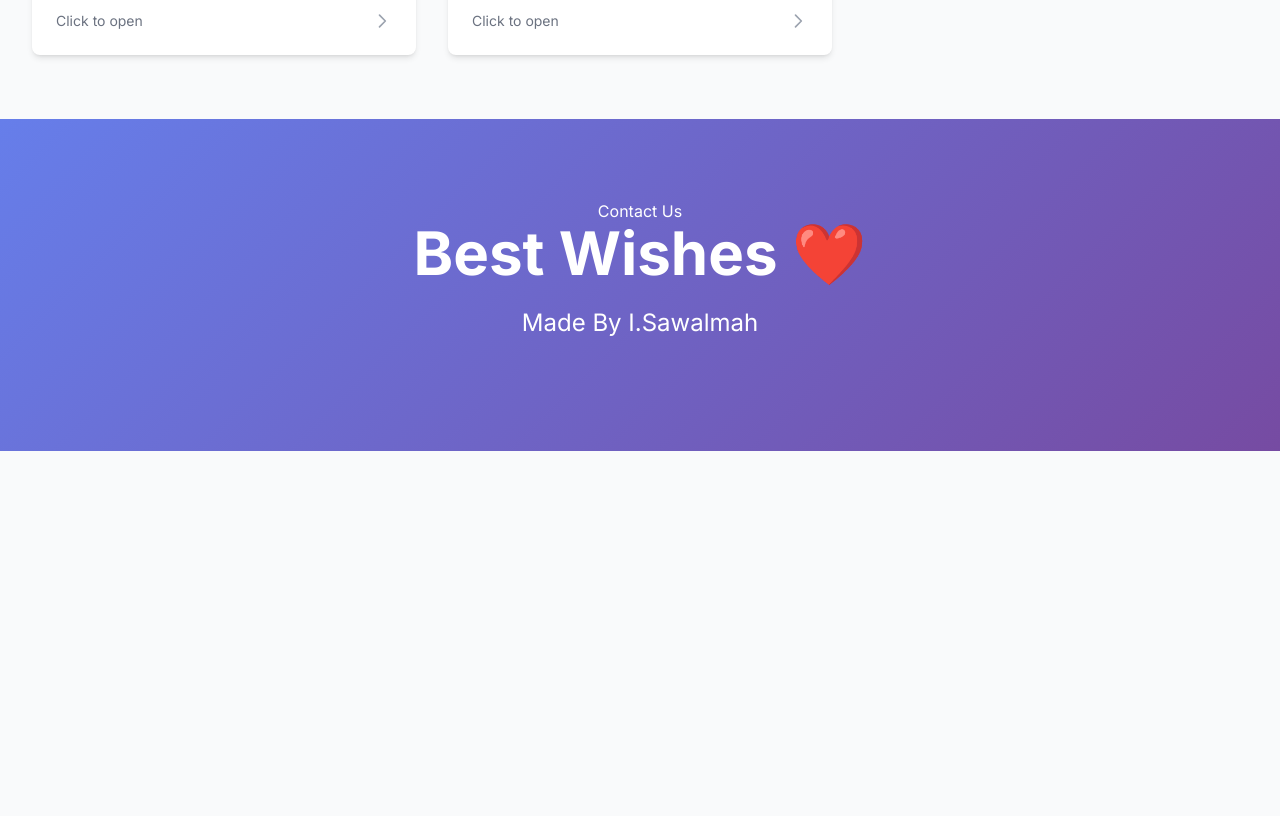
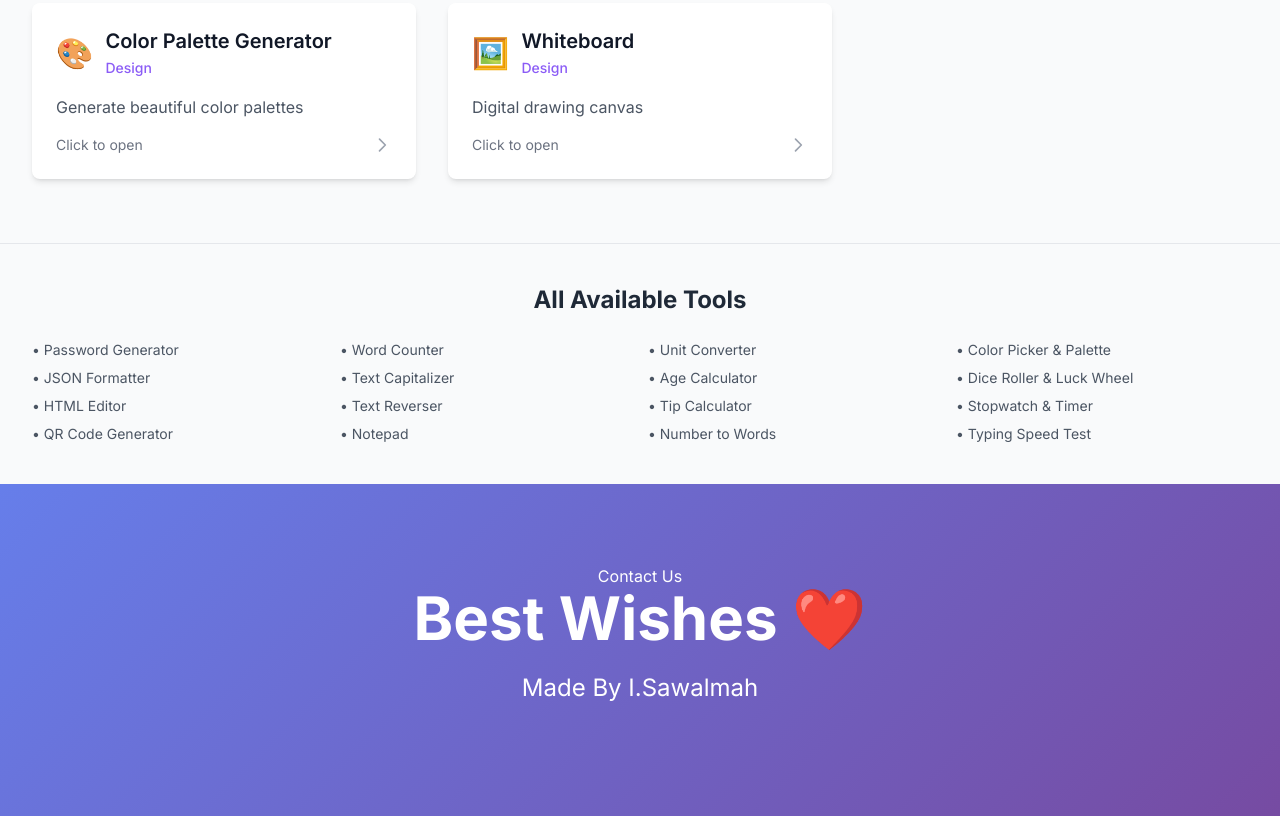
Before and after one commit to ibrahimmassed/gettools, a website: page index.html in a window 1280 px wide. Shown: the part 1869-2685 px from the top of the page. Before the commit the page ends 2320 px from the top, so only its background shows below. Drawn offline with nearby package versions, Linux system fonts and the light colour scheme.

Commit message:
Update index.html

```diff
--- a/index.html
+++ b/index.html
@@ -71,12 +71,12 @@
     <!-- Hero Section -->
     <section class="gradient-bg text-white py-20">
         <div class="max-w-7xl mx-auto px-4 sm:px-6 lg:px-8 text-center">
-            <h1 class="text-4xl md:text-6xl font-bold mb-6 fade-in">
-                free online tools
-            </h1>
-            <p class="text-xl md:text-2xl mb-8 fade-in opacity-90 delay-02s">
-                 🔖 bookmark our free tools for fast access
-            </p>
+          <h1 class="text-4xl md:text-6xl font-bold mb-6 fade-in">
+           Free Online Tools: QR, Password, Text & Dev Utilities
+           </h1>
+            <p class="text-xl md:text-2xl mb-8 fade-in opacity-90 delay-02s max-w-4xl mx-auto">
+            Access 20+ free utilities instantly. Generate secure <strong>Passwords</strong> and <strong>QR Codes</strong>, format <strong>JSON</strong>, count <strong>Words</strong>, or use our <strong>Dice Roller</strong> and <strong>Unit Converter</strong>. No registration required.
+             </p>
             <div class="flex flex-wrap justify-center gap-4 fade-in delay-04s">
                 <span class="px-4 py-2 bg-white bg-opacity-20 rounded-full">✨ No Registration</span>
                 <span class="px-4 py-2 bg-white bg-opacity-20 rounded-full">🚀 Lightning Fast</span>
@@ -114,7 +114,37 @@
     <script src="js/app.js"></script>
     <script src="js/tools.js"></script>
 
-
+<section class="bg-gray-50 py-10 border-t">
+    <div class="max-w-7xl mx-auto px-4 sm:px-6 lg:px-8">
+        <h2 class="text-2xl font-bold text-gray-800 mb-6 text-center">All Available Tools</h2>
+        <div class="grid grid-cols-2 md:grid-cols-4 gap-4 text-sm text-gray-600">
+            <ul class="space-y-2">
+                <li>• Password Generator</li>
+                <li>• JSON Formatter</li>
+                <li>• HTML Editor</li>
+                <li>• QR Code Generator</li>
+            </ul>
+            <ul class="space-y-2">
+                <li>• Word Counter</li>
+                <li>• Text Capitalizer</li>
+                <li>• Text Reverser</li>
+                <li>• Notepad</li>
+            </ul>
+            <ul class="space-y-2">
+                <li>• Unit Converter</li>
+                <li>• Age Calculator</li>
+                <li>• Tip Calculator</li>
+                <li>• Number to Words</li>
+            </ul>
+            <ul class="space-y-2">
+                <li>• Color Picker & Palette</li>
+                <li>• Dice Roller & Luck Wheel</li>
+                <li>• Stopwatch & Timer</li>
+                <li>• Typing Speed Test</li>
+            </ul>
+        </div>
+    </div>
+</section>
     <section class="gradient-bg text-white py-20">
         <div class="max-w-7xl mx-auto px-4 sm:px-6 lg:px-8 text-center">
             <a href="contact.html">Contact Us</a>
```
